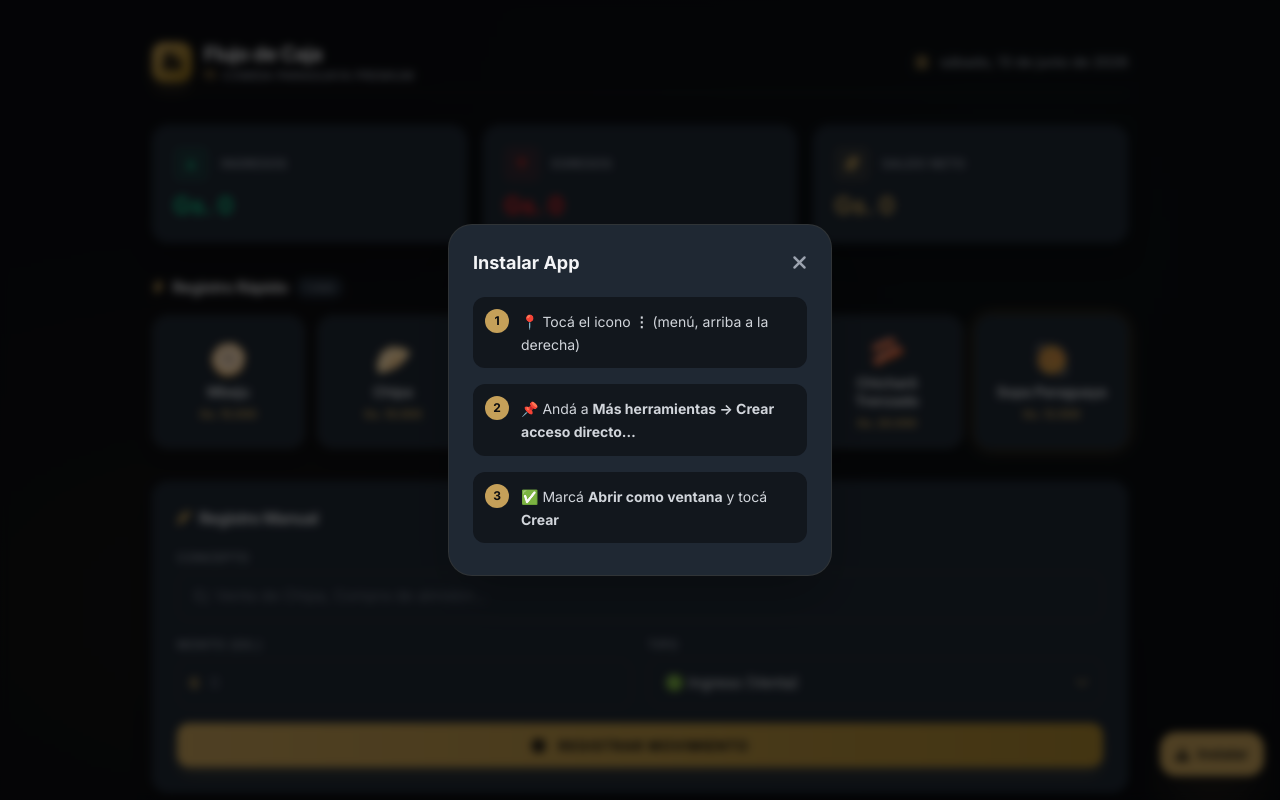
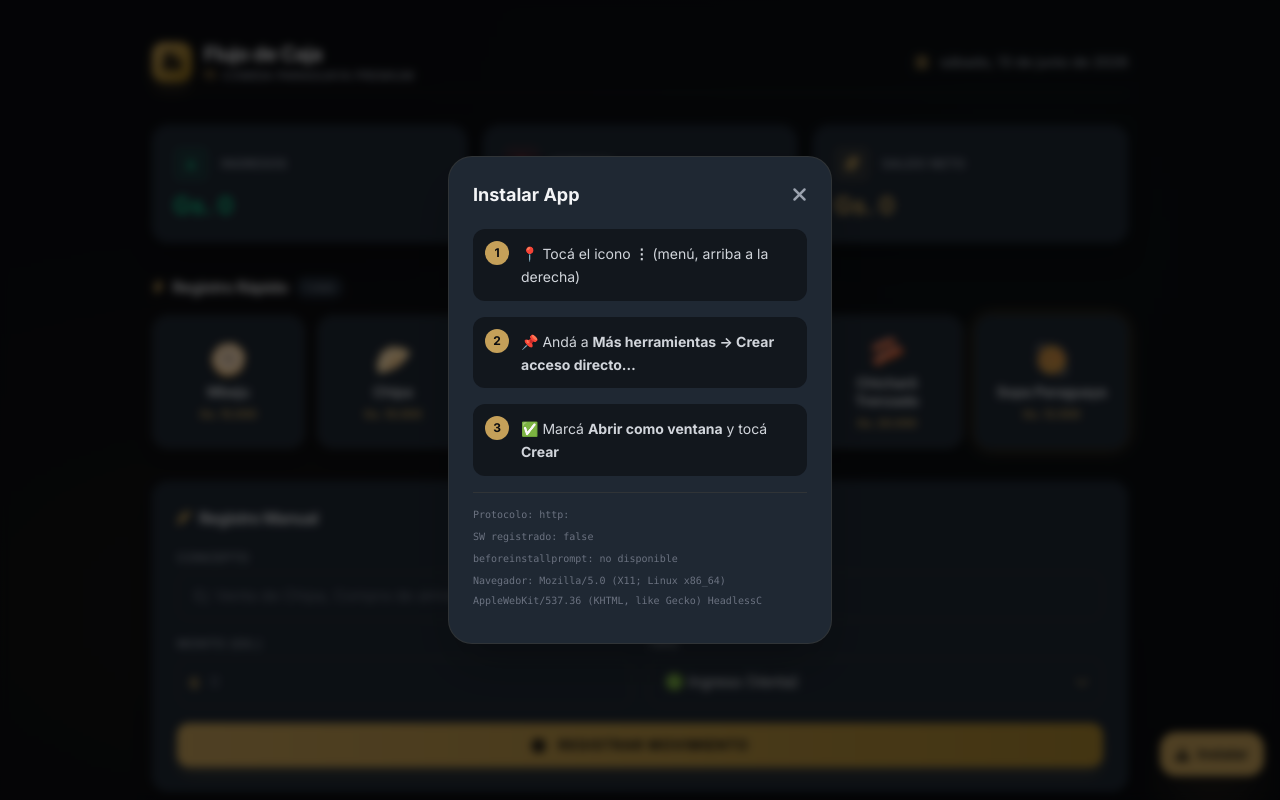
Before and after one commit to amarillacapital-lang/caja-flujo, a plain HTML site: page index.html in a window 1280 px wide. Both pictures are taken after a click on the button "Instalar". Shown: the top 800 px of the page. Drawn offline with nearby package versions, Linux system fonts and the light colour scheme.

Commit message:
Agregar diagnóstico PWA en modal para debug

```diff
--- a/index.html
+++ b/index.html
@@ -1257,18 +1257,28 @@ JAVASCRIPT — Lógica completa de la aplicación
     window.addEventListener('load', () => {
       navigator.serviceWorker.register('sw.js').then((reg) => {
         console.log('✅ Service Worker registrado:', reg.scope);
+        swRegistered = true;
       }).catch((err) => {
         console.warn('⚠️ Service Worker no se pudo registrar:', err);
+        swRegistered = false;
       });
     });
   }
 
   // PWA — botón de instalar siempre visible + modal con pasos
   let deferredPrompt = null;
+  let swRegistered = false;
   const installBtn = document.getElementById('btn-install');
   const installModal = document.getElementById('install-modal');
   const installSteps = document.getElementById('install-steps');
   const modalClose = document.getElementById('modal-close');
+
+  // Verificar estado del SW
+  if ('serviceWorker' in navigator) {
+    navigator.serviceWorker.getRegistration().then((reg) => {
+      swRegistered = !!reg;
+    });
+  }
 
   function getBrowserSteps() {
     const ua = navigator.userAgent;
@@ -1344,6 +1354,14 @@ JAVASCRIPT — Lógica completa de la aplicación
           </button>
         </div>`;
     }
+    // Diagnóstico PWA
+    const diag = [
+      `Protocolo: ${window.location.protocol}`,
+      `SW registrado: ${swRegistered}`,
+      `beforeinstallprompt: ${deferredPrompt ? 'disponible' : 'no disponible'}`,
+      `Navegador: ${navigator.userAgent.substring(0, 80)}`
+    ];
+    html += `<div class="mt-4 pt-3 border-t border-[#C5A059]/10 text-[10px] text-[#6B7280] space-y-0.5 font-mono">${diag.map(d => `<div>${d}</div>`).join('')}</div>`;
     installSteps.innerHTML = html;
     installModal.classList.remove('hidden');
   }
```
